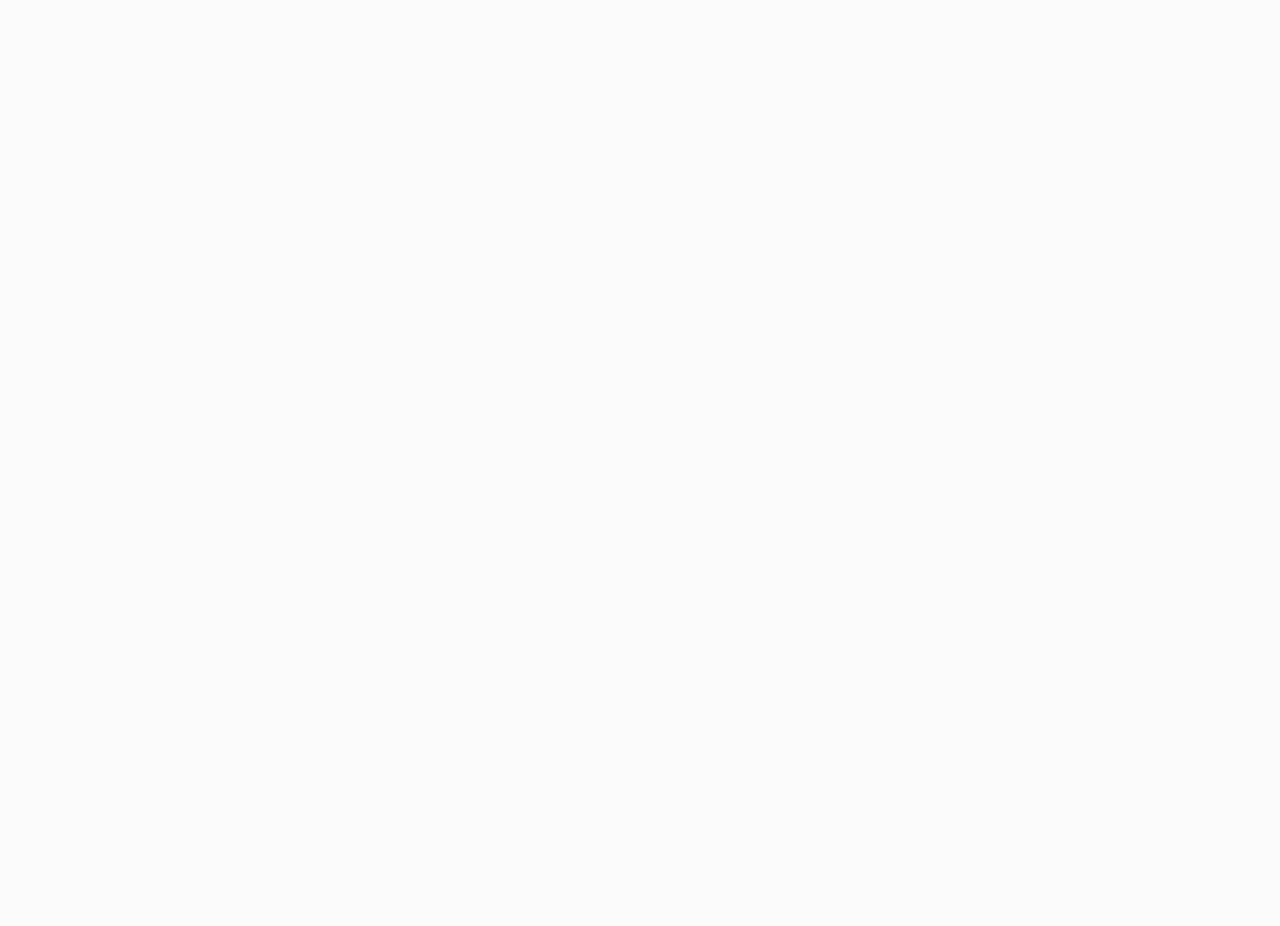
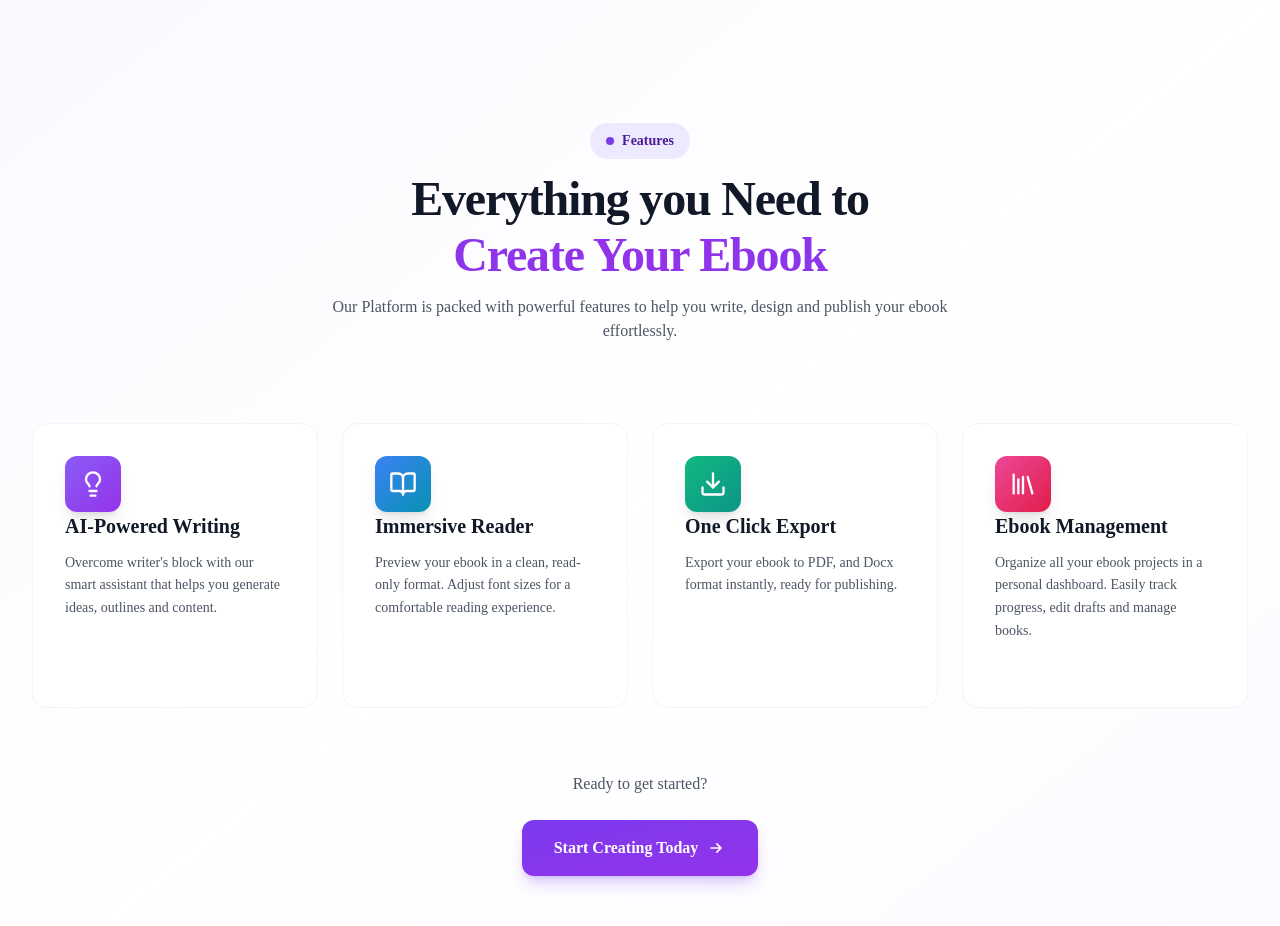
Before and after one commit to devhimanshuu/AutoAuthor, a React (Vite) app in the folder frontend/autoauthor/: page / in a window 1280 px wide. Shown: the part 800-1726 px from the top of the page. Before the commit the page ends 800 px from the top, so only its background shows below. Built offline with nearby package versions, Linux system fonts and the light colour scheme.

Commit message:
feat: add initial landing page with Hero, Features, and Testimonials components, their data, and a backend .gitignore.

```diff
--- /dev/null
+++ b/frontend/autoauthor/src/components/landing/Features.jsx
@@ -0,0 +1,105 @@
+import React from "react";
+import { FEATURES } from "../../utils/data";
+
+const Features = () => {
+  return (
+    <div
+      id="features"
+      className="relative py-24 lg:py-32 bg-white overflow-hidden "
+    >
+      {/* Subtle background pattern*/}
+      <div className="absolute inset-0 bg-gradient-to-br from-violet-50/50 via-transparent to-purple-50/50"></div>
+      <div className="max-w-7xl mx-auto px-6 lg:px-8 relative">
+        <div className="text-center mb-20 space-y-4">
+          <div className="inline-flex items-center space-x-2 bg-violet-100 px-4 py-2 rounded-full">
+            <span className="w-2 h-2 bg-violet-600 rounded-full animate-pulse"></span>
+            <span className="text-sm font-semibold text-violet-900">
+              Features
+            </span>
+          </div>
+          <h2 className="text-4xl sm:text-5xl lg:text-5xl font-bold text-gray-900 tracking-tight">
+            Everything you Need to{" "}
+            <span className="block mt-2 bg-gradient-to-r from-violet-600 via-purple-600 to-violet-600 bg-clip-text text-transparent">
+              {" "}
+              Create Your Ebook{" "}
+            </span>
+          </h2>
+          <p className="text-base text-gray-600 max-w-2xl mx-auto ">
+            Our Platform is packed with powerful features to help you write,
+            design and publish your ebook effortlessly.
+          </p>
+        </div>
+        <div className=" grid grid-cols-1 md:grid-cols-2 lg:grid-cols-4 gap-6">
+          {FEATURES.map((feature, index) => {
+            const Icon = feature.icon;
+            return (
+              <div
+                key={index}
+                className="group relative bg-white rounded-2xl p-8 border border-gray-100 hover:border-violet-200 transition-all duration-300 hover:shadow-xl hover:shadow-violet-500/10 hover:-translate-y-1"
+              >
+                <div className="absolute inset-0 bg-gradient-to-br from-violet-50/0 to-purple-50/0 group-hover:from-violet-50/50 group-hover:to-purple-50/30 rounded-2xl transition-all duration-300"></div>
+                <div className="">
+                  <div
+                    className={`w-14 h-14 bg-gradient-to-br ${feature.gradient} rounded-xl flex items-center justify-center shadow-lg shadow-${feature.gradient}/20 group-hover:scale-110 transition-transform duration-300`}
+                  >
+                    <Icon className="w-7 h-7 text-white" />
+                  </div>
+                  <div>
+                    <h3 className="text-xl font-bold text-gray-900 mb-3 group-hover:text-violet-900 transition-colors duration-300">
+                      {feature.title}
+                    </h3>
+                    <p className="text-gray-600 leading-relaxed text-sm">
+                      {feature.description}
+                    </p>
+                  </div>
+                  <div className="pt-2 opacity-0 group-hover:opacity-100 transition-opacity duration-300">
+                    <span className="text-violet-600 text-sm font-medium inline-flex items-center">
+                      Learn more
+                      <svg
+                        className=" w-4 h-4 ml-1 group-hover:translate-x-1 transition-transform duration-300"
+                        fill="none"
+                        viewBox="0 0 24 24"
+                        stroke="currentColor"
+                      >
+                        <path
+                          strokeLinecap="round"
+                          strokeLinejoin="round"
+                          strokeWidth="2"
+                          d="M9 5l7 7-7 7"
+                        />
+                      </svg>
+                    </span>
+                  </div>
+                </div>
+              </div>
+            );
+          })}
+        </div>
+        <div className="text-center mt-16">
+          <p className="text-gray-600 mb-6">Ready to get started?</p>
+          <a
+            href="/signup"
+            className="inline-flex items-center space-x-2 bg-gradient-to-br from-violet-600 to-purple-600 text-white px-8 py-4 rounded-xl font-semibold  shadow-lg shadow-violet-500/30 hover:shadow-violet-500/50 hover:scale-105 transition-all duration-200"
+          >
+            <span>Start Creating Today</span>
+            <svg
+              className="h-5 w-5"
+              fill="none"
+              viewBox="0 0 24 24"
+              stroke="currentColor"
+            >
+              <path
+                strokeLinecap="round"
+                strokeLinejoin="round"
+                strokeWidth="2"
+                d="M13 7l5 5m0 0l-5 5m5-5H6"
+              />
+            </svg>
+          </a>
+        </div>
+      </div>
+    </div>
+  );
+};
+
+export default Features;
--- a/frontend/autoauthor/src/pages/LandingPage.jsx
+++ b/frontend/autoauthor/src/pages/LandingPage.jsx
@@ -1,11 +1,15 @@
 import Navbar from "../components/layout/Navbar";
 import Hero from "../components/landing/Hero";
+import Features from "../components/landing/Features";
+import Testimonials from "../components/landing/Testimonials";
 
 const LandingPage = () => {
   return (
-    <div>
+    <div className="mb-[100vh]">
       <Navbar />
       <Hero />
+      <Features />
+      <Testimonials />
     </div>
   );
 };
--- a/frontend/autoauthor/src/utils/data.js
+++ b/frontend/autoauthor/src/utils/data.js
@@ -11,21 +11,21 @@
   {
     title: "Immersive Reader",
     description:
-      "Preview your ebook in a clean, read-only format. adjust font sizes for a comfortable reading experience ",
+      "Preview your ebook in a clean, read-only format. Adjust font sizes for a comfortable reading experience.",
     icon: BookOpen,
     gradient: "from-blue-500 to-cyan-600",
   },
   {
     title: "One Click Export",
     description:
-      "Export your ebook to PDF, and Docx format  instantly, ready for publishing",
+      "Export your ebook to PDF, and Docx format instantly, ready for publishing.",
     icon: Download,
-    gradient: "from-emarald-500 to-teal-600",
+    gradient: "from-emerald-500 to-teal-600",
   },
   {
-    title: "ebook Management",
+    title: "Ebook Management",
     description:
-      "Organize all your ebook projects in a personal dashboard. easily track progress, edit drafts and manage books.",
+      "Organize all your ebook projects in a personal dashboard. Easily track progress, edit drafts and manage books.",
     icon: Library,
     gradient: "from-pink-500 to-rose-600",
   },
@@ -34,8 +34,8 @@
 export const TESTIMONIALS = [
   {
     quote:
-      "This platform made it so easy to write and publish my first ebook. The AI assistant is a game changer",
-    author: "Samy Watson",
+      "This platform made it so easy to write and publish my first ebook. The AI assistant is a game changer.",
+    author: "Sammy Watson",
     title: "Marketing Expert",
     avatar:
       "https://images.upslash.com/photo-1494790108377-be9c29b29330?w=100&h=100&fit=crop",
@@ -43,7 +43,7 @@
   },
   {
     quote:
-      "I love the customizable templates. i was able to create a beautiful ebook that matches my brand perfect image",
+      "I love the customizable templates. I was able to create a beautiful ebook that matches my brand perfectly.",
     author: "John Savny",
     title: "BestSelling Author",
     avatar:
@@ -52,7 +52,7 @@
   },
   {
     quote:
-      "Thie one click export feature saved me so much time. i was able to publish my ebook on multiple platform",
+      "This one click export feature saved me so much time. I was able to publish my ebook on multiple platforms.",
     author: "Peter Jones",
     title: "Indian Publisher",
     avatar:
```
Also changed, not shown: 1 other file (tests, documents, lock files or other folders).
